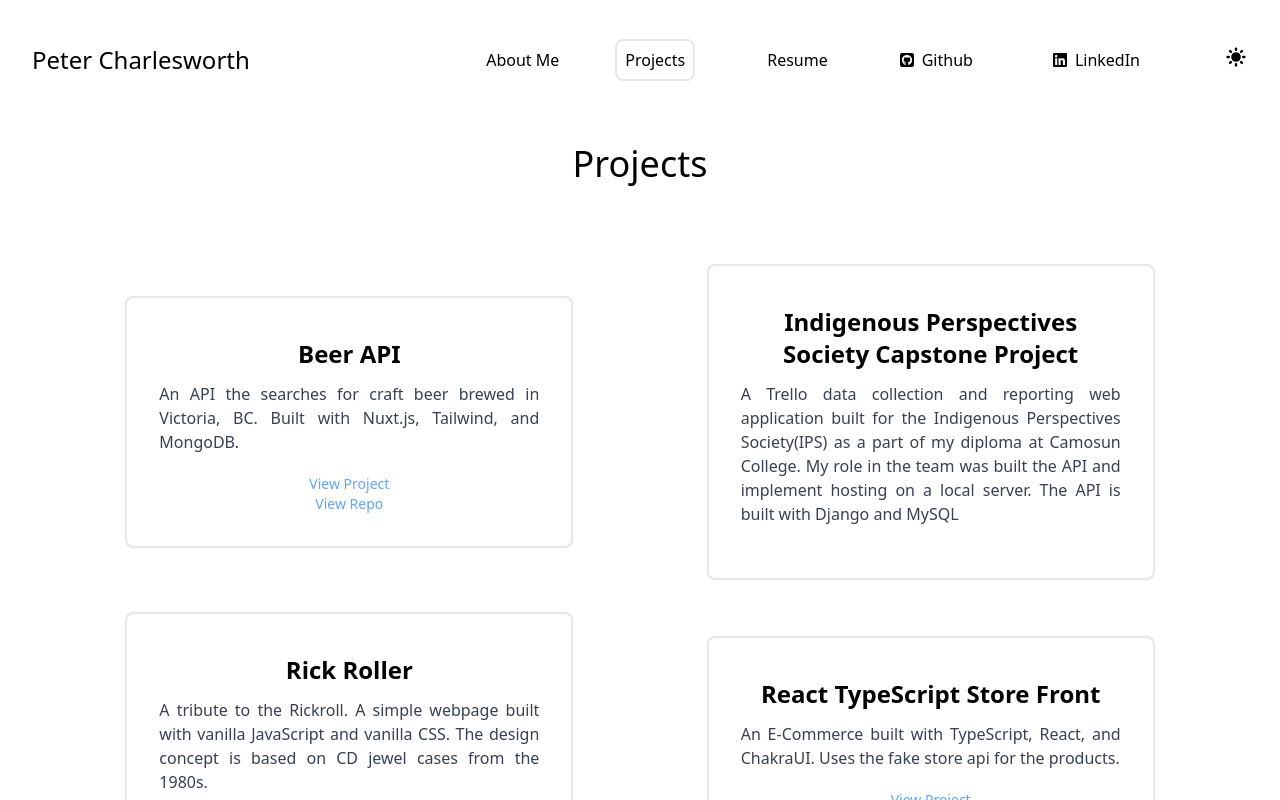
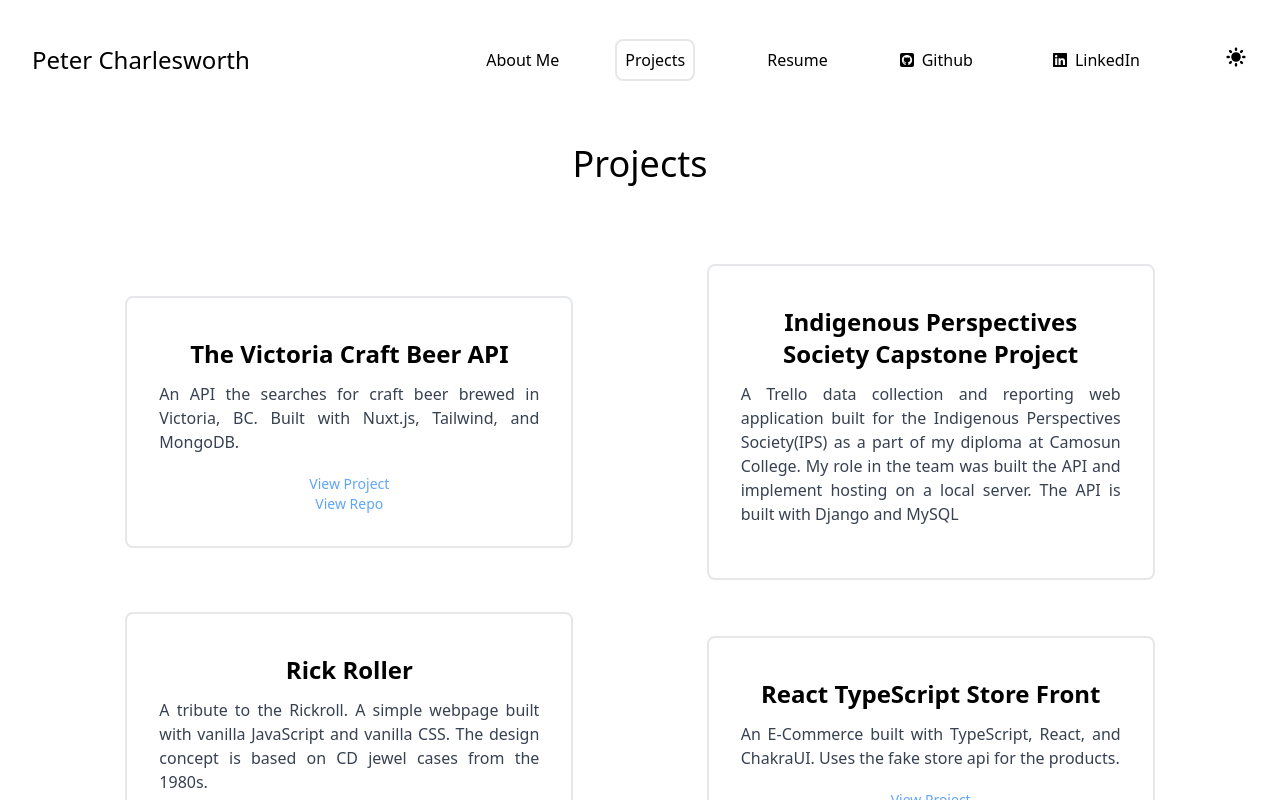
Before and after one commit to ElMarchk0/nuxtResume, a Nuxt app: page /projects in a window 1280 px wide. Shown: the top 800 px of the page. Built offline with nearby package versions, Linux system fonts and the light colour scheme.

Commit message:
Changed project name

```diff
--- a/pages/projects.vue
+++ b/pages/projects.vue
@@ -17,7 +17,7 @@ export default {
     return {
       projects: [
         {
-          title: "Beer API",
+          title: "The Victoria Craft Beer API",
           desc: "An API the searches for craft beer brewed in Victoria, BC. Built with Nuxt.js, Tailwind, and MongoDB.",
           link: "https://beer-api-v2.vercel.app/",
           repo: "https://github.com/ElMarchk0/beerApiV2",
```
